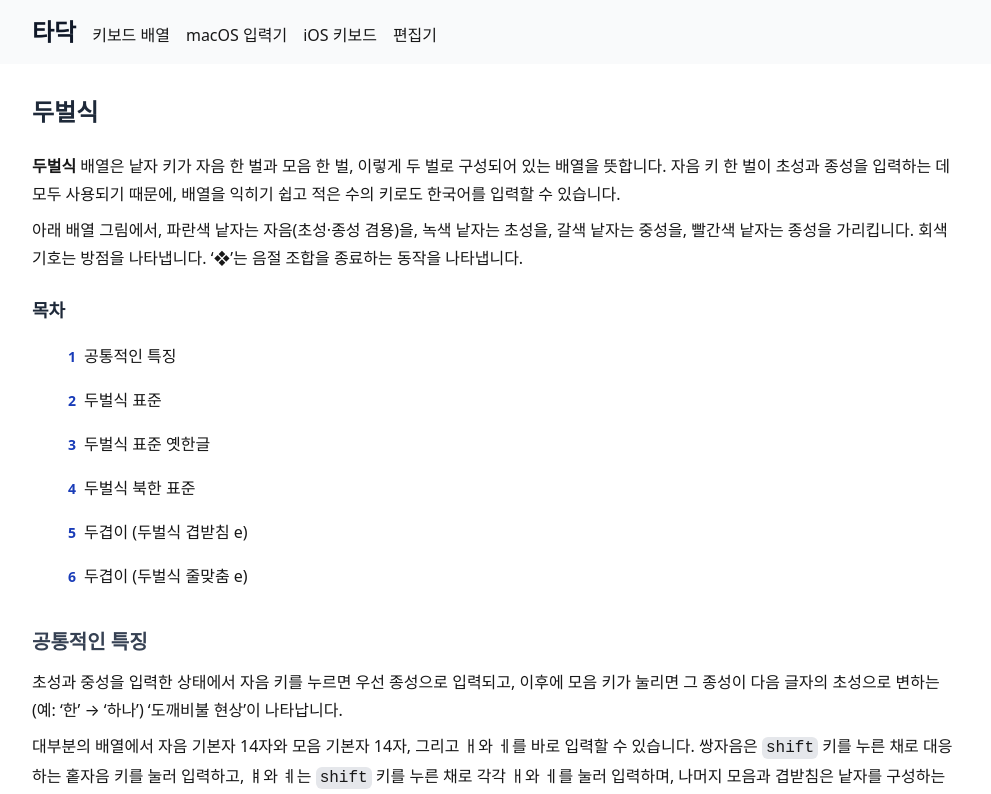
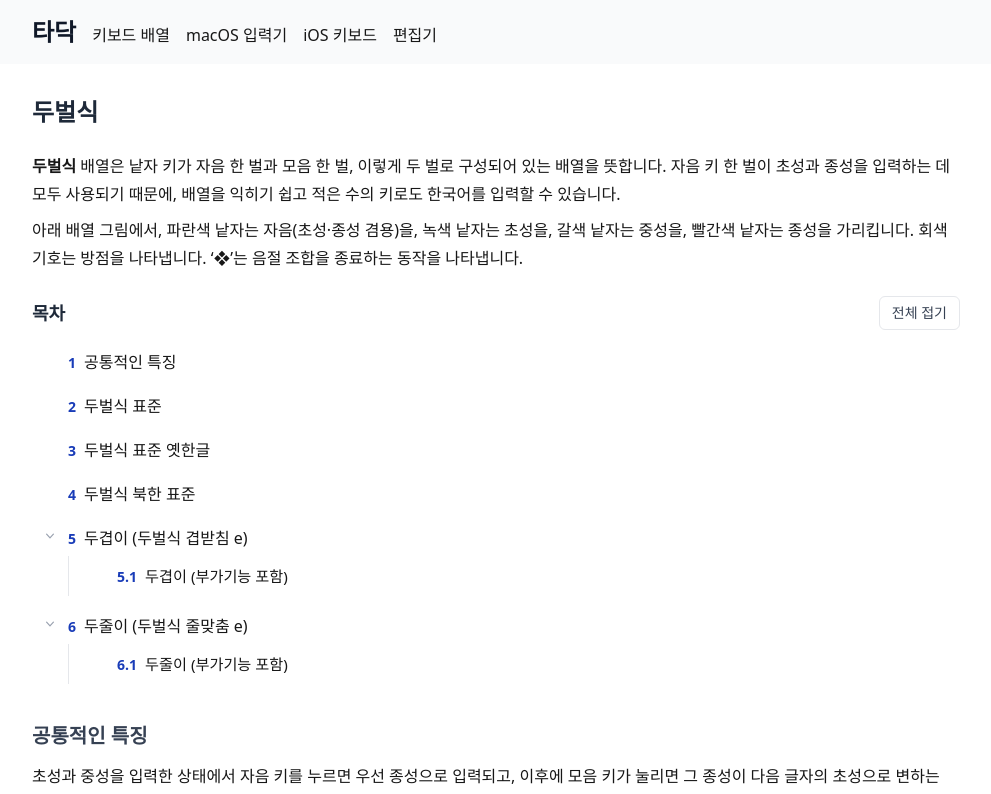
Before and after one commit to KangWH/tadak-docs, a Next.js app: page /docs/layouts/twoset in a window 1280 px wide. Shown: the top 794 px of the page, without its empty margins (144-1135 px from the left). Built offline with nearby package versions, Linux system fonts and the light colour scheme; a web font is replaced by a local one.

Commit message:
두벌식 목차 변경
- 부가기능 포함 배열 섹션을 기본 배열의 하위로 넣음

```diff
--- a/app/docs/layouts/twoset/page.tsx
+++ b/app/docs/layouts/twoset/page.tsx
@@ -9,8 +9,18 @@ const toc: TocConfig = {
     { title: "두벌식 표준", href: "#two-set" },
     { title: "두벌식 표준 옛한글", href: "#two-set-old" },
     { title: "두벌식 북한 표준", href: "#two-set-north" },
-    { title: "두겹이 (두벌식 겹받침 e)", href: "#dugyeob-e" },
-    { title: "두겹이 (두벌식 줄맞춤 e)", href: "#dujul-e" },
+    {
+      title: "두겹이 (두벌식 겹받침 e)", href: "#dugyeob-e",
+      children: [
+        { title: "두겹이 (부가기능 포함)", href: "#dugyeob-e-extended" }
+      ]
+    },
+    {
+      title: "두줄이 (두벌식 줄맞춤 e)", href: "#dujul-e",
+      children: [
+        { title: "두줄이 (부가기능 포함)", href: "#dujul-e-extended" },
+      ]
+    },
   ],
 }
 
@@ -35,9 +45,11 @@ export default function Layouts() {
       <p>북한 표준(국규 9256)으로 지정된 배열입니다. 왼손에 자음, 오른손에 모음이 배치되어 있으며, 낱자의 배치가 대한민국 표준과 다른 부분이 많습니다.</p>
       <h3 id="dugyeob-e">두겹이 (두벌식 겹받침 e)</h3>
       <Keyboard labelData={dugyeobELayout} />
+      <p>신세기가 2026년에 공개한 두벌식 배열입니다. 두벌식 표준 배열에서 오른손의 <code>ㅑ</code>, <code>ㅓ</code>, <code>ㅏ</code>, <code>ㅣ</code> 키에 자주 쓰이는 겹받침을 배치한 배열입니다. 초성과 중성을 입력한 상태에서 이 네 키는 겹받침을 입력하는 데 사용됩니다.</p>
+      <p><a href="https://blog.naver.com/eekdland/224142632310" target="_blank">자세한 정보 ›</a></p>
+      <h4 id="dugyeob-e-extended">두겹이 (부가기능 포함)</h4>
       <Keyboard labelData={dugyeobEExtendedLayout} />
-      <p>신세기가 2026년에 공개한 두벌식 배열입니다. 두벌식 표준 배열에서 오른손의 <code>ㅑ</code>, <code>ㅓ</code>, <code>ㅏ</code>, <code>ㅣ</code> 키에 자주 쓰이는 겹받침을 배치한 배열입니다. 초성과 중성을 입력한 상태에서 이 네 키는 겹받침을 입력하는 데 사용됩니다.</p>
-      <p>기본적인 기능만 제공하는 기본 배열(위쪽) 대신 부가기능 포함 배열(아래쪽)을 사용하면 기호 입력, 기본적인 약어 입력, 대체 시프트 기능을 사용할 수 있습니다.</p>
+      <p>부가기능 포함 배열을 사용하면 기호 입력, 기본적인 약어 입력, 대체 시프트 기능을 사용할 수 있습니다.</p>
       <ul>
         <li>기본적인 약어 입력: <code>shift</code>&nbsp;키를 누른 채로 여러 한글 낱자 키를 동시에 눌러 약어를 입력할 수 있습니다. 예를 들어, <code>shift</code>&nbsp;키를 누른 채로 <code>ㄹ</code>&nbsp;키와 <code>ㅇ</code>&nbsp;키를 동시에 누르면 ‘으로’가 입력됩니다.</li>
         <li>대체 시프트 기능: <code>shift</code>&nbsp;키와 다른 키를 동시에 눌러 윗글쇠를 입력하는 대신, 낱자를 먼저 입력하고 대체 시프트 키 <code>(⇧)</code>를 누르면 쌍자음이나 ㅒ, ㅖ가 입력됩니다. 대체 시프트 키가 작동하지 않는 상황에서는 ‘;’가 입력됩니다.</li>
@@ -45,9 +57,11 @@ export default function Layouts() {
       <p><a href="https://blog.naver.com/eekdland/224142632310" target="_blank">자세한 정보 ›</a></p>
       <h3 id="dujul-e">두줄이 (두벌식 줄맞춤 e)</h3>
       <Keyboard labelData={dujulELayout} />
+      <p>신세기가 2026년에 공개한 두벌식 배열로, 낱자가 더 효율적으로 배치되어 있습니다. 자주 사용되는 자음인 ㅆ은 <code>shift</code>를 사용하지 않고 입력할 수 있습니다.</p>
+      <p><a href="https://blog.naver.com/eekdland/224252538464" target="_blank">자세한 정보 ›</a></p>
+      <h4 id="dujul-e-extended">두줄이 (부가기능 포함)</h4>
       <Keyboard labelData={dujulEExtendedLayout} />
-      <p>신세기가 2026년에 공개한 두벌식 배열로, 낱자가 더 효율적으로 배치되어 있습니다. 자주 사용되는 자음인 ㅆ은 <code>shift</code>를 사용하지 않고 입력할 수 있습니다.</p>
-      <p>기본적인 기능만 제공하는 기본 배열(위쪽) 대신 부가기능 포함 배열(아래쪽)을 사용하면 기호 입력, 겹받침 확장, 기본적인 약어 입력, 대체 시프트 기능을 사용할 수 있습니다.</p>
+      <p>부가기능 포함 배열을 사용하면 기호 입력, 겹받침 확장, 기본적인 약어 입력, 대체 시프트 기능을 사용할 수 있습니다.</p>
       <ul>
         <li>겹받침 확장: 두겹이 배열과 마찬가지로, 초성과 중성을 입력하고 종성을 입력할 차례에 <code>ㅕ</code>, <code>ㅡ</code>, <code>ㅏ</code>, <code>ㅣ</code>&nbsp;키를 사용하여 자주 사용되는 겹받침을 빠르게 입력할 수 있습니다.</li>
         <li>기본적인 약어 입력: <code>shift</code>&nbsp;키를 누른 채로 여러 한글 낱자 키를 동시에 눌러 약어를 입력할 수 있습니다. 예를 들어, <code>shift</code>&nbsp;키를 누른 채로 <code>ㄹ</code>&nbsp;키와 <code>ㅇ</code>&nbsp;키를 동시에 누르면 ‘으로’가 입력됩니다.</li>
```
